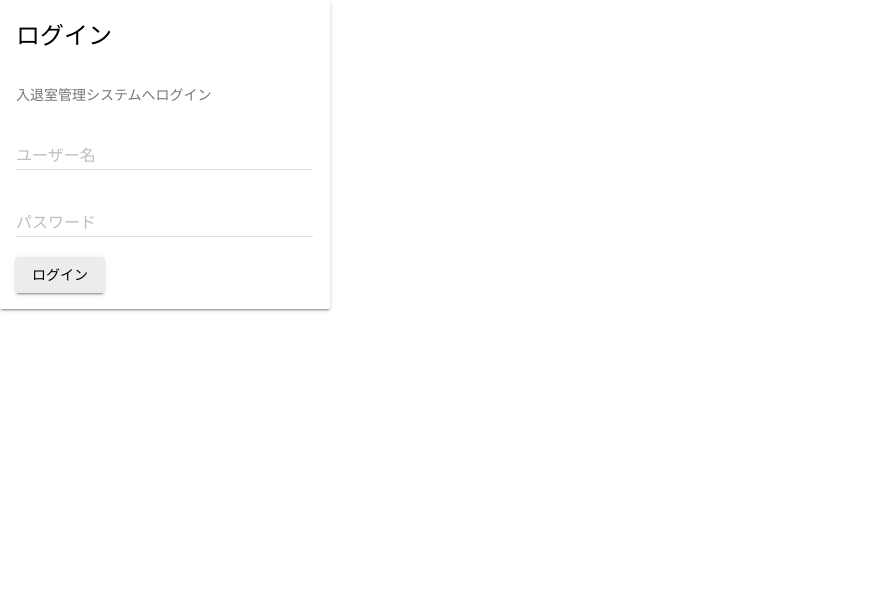
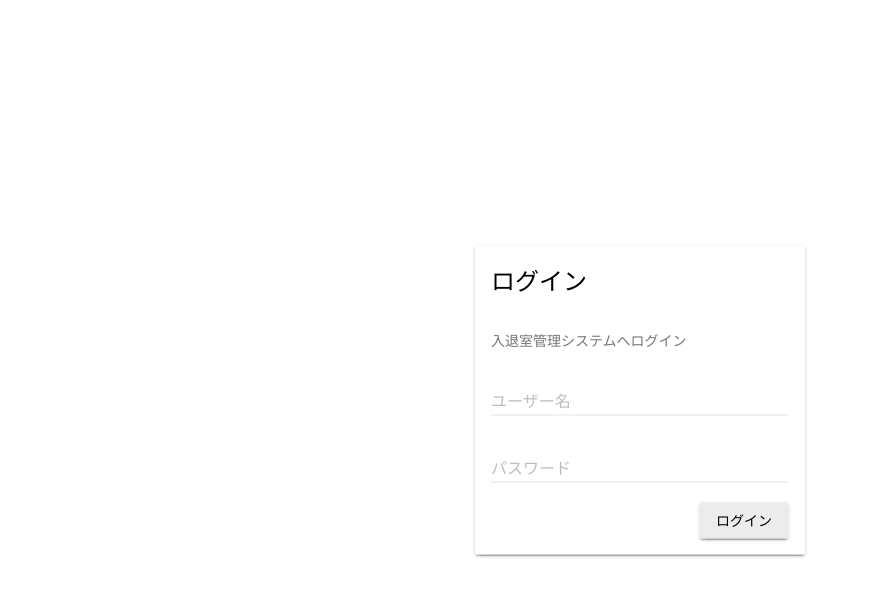
Before and after one commit to job3-14/EEmgmt, a PHP site: page /login.php in a window 1280 px wide. Shown: the top 596 px of the page, without its empty margins (0-869 px from the left). Run offline with PHP 8.4, Linux system fonts and the light colour scheme.

Commit message:
cssの追加

```diff
--- a/Docker/x64/apache2/www/custom.css
+++ b/Docker/x64/apache2/www/custom.css
@@ -6,3 +6,14 @@
  padding:15px;
  text-align: left;
 }
+
+.c-login{
+ float: right;
+}
+
+.c-login-card{
+  position: absolute;
+  top: 50%;
+  left: 50%;
+  transform: translateY(-50%) translateX(-50%);
+}
```
